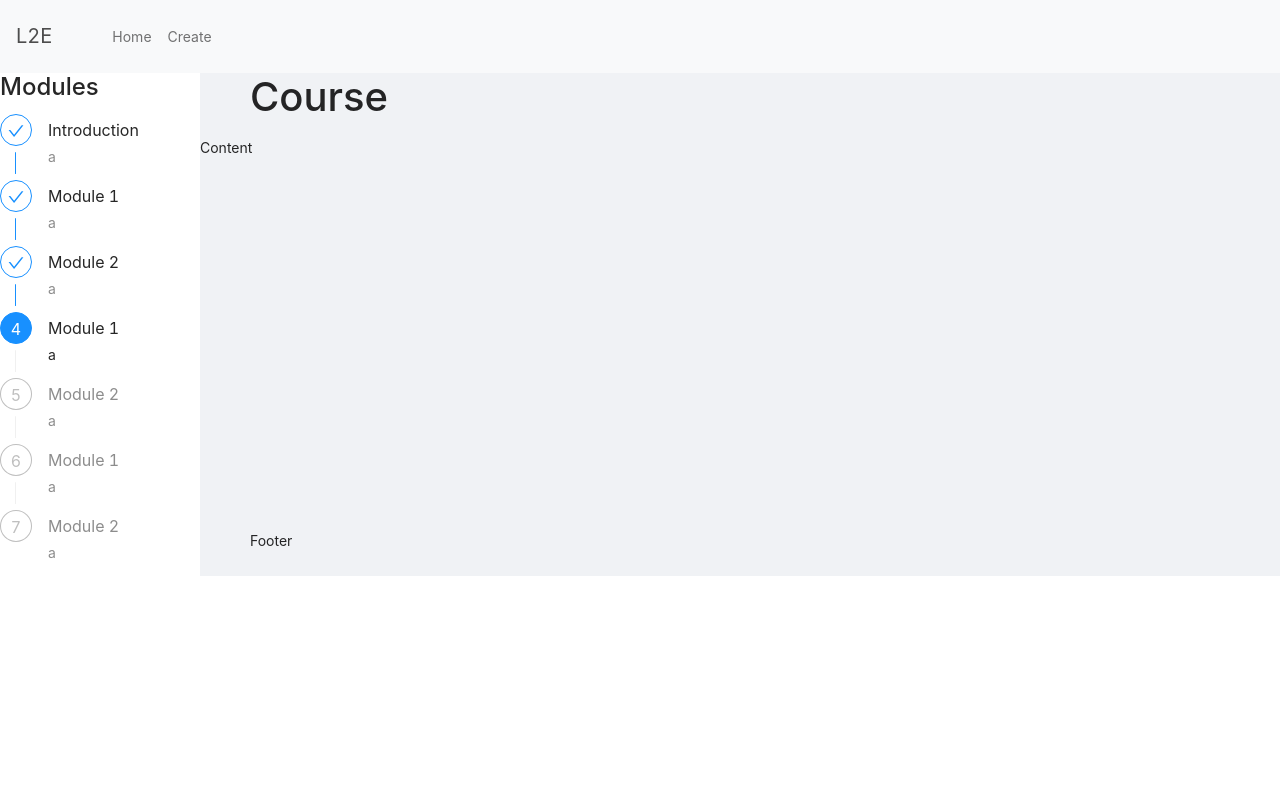
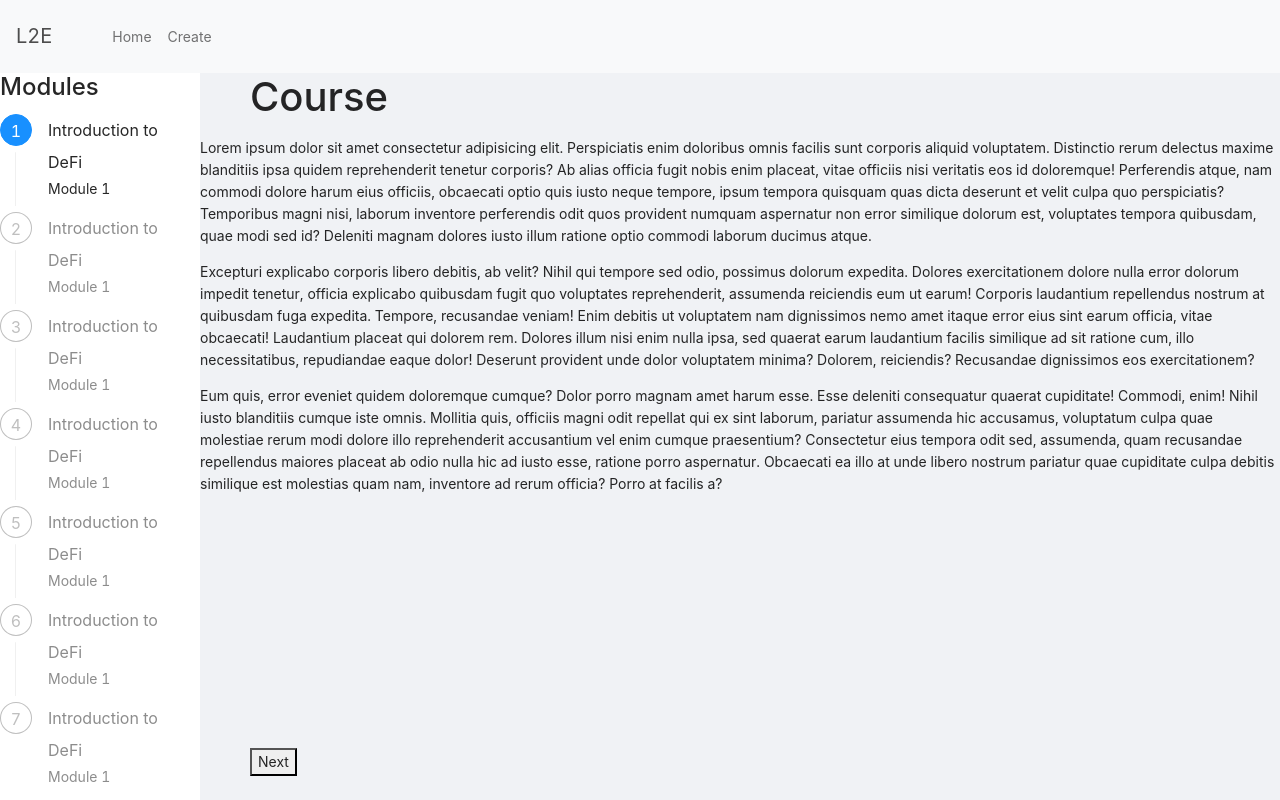
Before and after one commit to entropyylabs/learn-to-earn, a React (Create React App) app: page /course in a window 1280 px wide. Built offline with nearby package versions, Linux system fonts and the light colour scheme; no server answers; sample sign-in values are in the browser's storage.

Commit message:
Add step increment functionality

```diff
--- a/src/App.css
+++ b/src/App.css
@@ -114,3 +114,19 @@
 .ant-collapse > .ant-collapse-item > .ant-collapse-header {
   font-size: 28px;
 }
+
+/* Course Page */
+.ant-steps-item-finish .ant-steps-item-icon {
+  background-color: #fff;
+  border-color: green;
+}
+
+.ant-steps-item-finish .ant-steps-item-icon > .ant-steps-icon {
+  color: green;
+}
+
+.ant-steps-item-finish
+  > .ant-steps-item-container
+  > .ant-steps-item-tail::after {
+  background-color: green;
+}
--- a/src/Pages/Course.js
+++ b/src/Pages/Course.js
@@ -1,4 +1,4 @@
-import React from "react";
+import React, { useState } from "react";
 import { Layout } from "antd";
 import { Steps } from "antd";
 const { Header, Footer, Sider, Content } = Layout;
@@ -6,26 +6,72 @@ const { Header, Footer, Sider, Content } = Layout;
 const { Step } = Steps;
 
 function Course() {
+  const [step, setStep] = useState(0);
   return (
     <Layout>
       <Sider theme="light">
         <h4>Modules</h4>
-        <Steps direction="vertical" current={3}>
-          <Step title="Introduction" description=" a" />
-          <Step title="Module 1" description=" a" />
-          <Step title="Module 2" description=" a" />
-          <Step title="Module 1" description=" a" />
-          <Step title="Module 2" description=" a" />
-          <Step title="Module 1" description=" a" />
-          <Step title="Module 2" description=" a" />
+        <Steps direction="vertical" current={step}>
+          <Step title="Introduction to DeFi" description="Module 1" />
+          <Step title="Introduction to DeFi" description="Module 1" />
+          <Step title="Introduction to DeFi" description="Module 1" />
+          <Step title="Introduction to DeFi" description="Module 1" />
+          <Step title="Introduction to DeFi" description="Module 1" />
+          <Step title="Introduction to DeFi" description="Module 1" />
+          <Step title="Introduction to DeFi" description="Module 1" />
         </Steps>
       </Sider>
       <Layout>
         <Header style={{ background: "#F0F2F5" }}>
           <h1>Course</h1>
         </Header>
-        <Content>Content</Content>
-        <Footer>Footer</Footer>
+        <Content>
+          <p>
+            Lorem ipsum dolor sit amet consectetur adipisicing elit.
+            Perspiciatis enim doloribus omnis facilis sunt corporis aliquid
+            voluptatem. Distinctio rerum delectus maxime blanditiis ipsa quidem
+            reprehenderit tenetur corporis? Ab alias officia fugit nobis enim
+            placeat, vitae officiis nisi veritatis eos id doloremque!
+            Perferendis atque, nam commodi dolore harum eius officiis, obcaecati
+            optio quis iusto neque tempore, ipsum tempora quisquam quas dicta
+            deserunt et velit culpa quo perspiciatis? Temporibus magni nisi,
+            laborum inventore perferendis odit quos provident numquam aspernatur
+            non error similique dolorum est, voluptates tempora quibusdam, quae
+            modi sed id? Deleniti magnam dolores iusto illum ratione optio
+            commodi laborum ducimus atque.
+          </p>
+          <p>
+            Excepturi explicabo corporis libero debitis, ab velit? Nihil qui
+            tempore sed odio, possimus dolorum expedita. Dolores exercitationem
+            dolore nulla error dolorum impedit tenetur, officia explicabo
+            quibusdam fugit quo voluptates reprehenderit, assumenda reiciendis
+            eum ut earum! Corporis laudantium repellendus nostrum at quibusdam
+            fuga expedita. Tempore, recusandae veniam! Enim debitis ut
+            voluptatem nam dignissimos nemo amet itaque error eius sint earum
+            officia, vitae obcaecati! Laudantium placeat qui dolorem rem.
+            Dolores illum nisi enim nulla ipsa, sed quaerat earum laudantium
+            facilis similique ad sit ratione cum, illo necessitatibus,
+            repudiandae eaque dolor! Deserunt provident unde dolor voluptatem
+            minima? Dolorem, reiciendis? Recusandae dignissimos eos
+            exercitationem?
+          </p>
+          <p>
+            Eum quis, error eveniet quidem doloremque cumque? Dolor porro magnam
+            amet harum esse. Esse deleniti consequatur quaerat cupiditate!
+            Commodi, enim! Nihil iusto blanditiis cumque iste omnis. Mollitia
+            quis, officiis magni odit repellat qui ex sint laborum, pariatur
+            assumenda hic accusamus, voluptatum culpa quae molestiae rerum modi
+            dolore illo reprehenderit accusantium vel enim cumque praesentium?
+            Consectetur eius tempora odit sed, assumenda, quam recusandae
+            repellendus maiores placeat ab odio nulla hic ad iusto esse, ratione
+            porro aspernatur. Obcaecati ea illo at unde libero nostrum pariatur
+            quae cupiditate culpa debitis similique est molestias quam nam,
+            inventore ad rerum officia? Porro at facilis a?
+          </p>
+        </Content>
+        <Footer>
+          <button onClick={() => setStep(step + 1)}>Next</button>
+        </Footer>
       </Layout>
     </Layout>
   );
```
